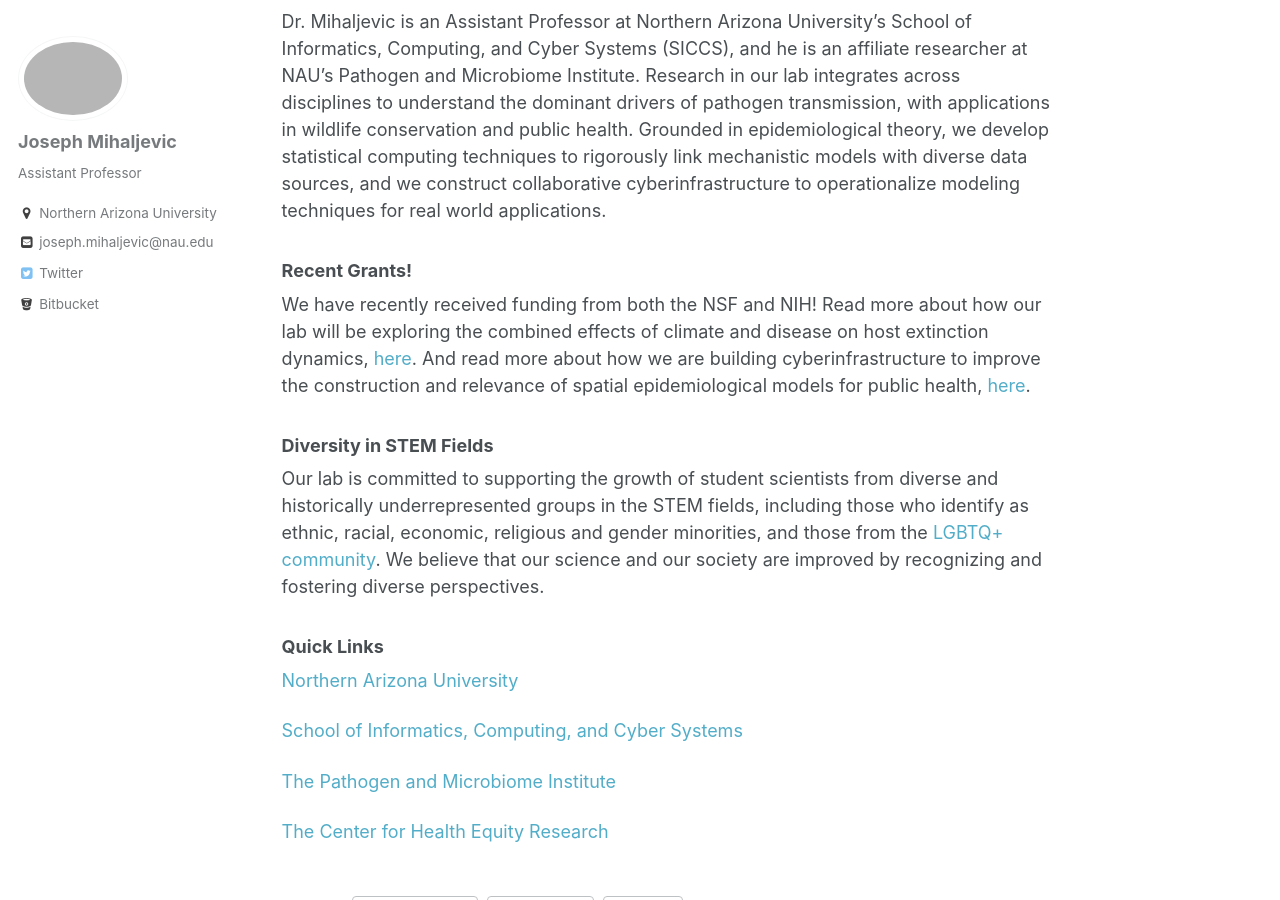
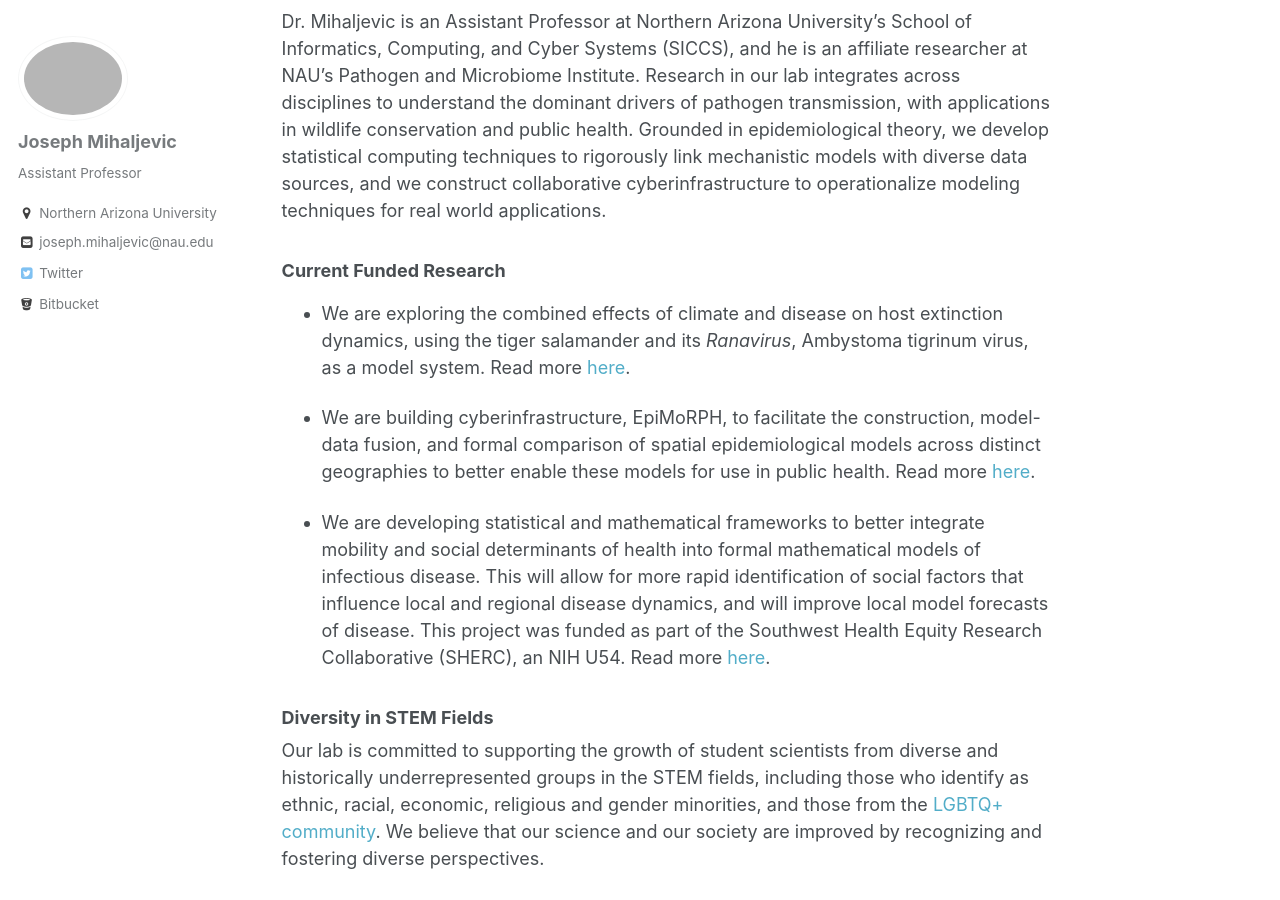
Before and after one commit to jrmihalj/jrmihalj.github.io, a Jekyll site: the page built from index.md, in a window 1280 px wide and 900 px high, scrolled down 603 px. Built offline with Jekyll 4.4.1, drawn with Linux system fonts in a browser that asks for light colours; our own code applies the rules of GitHub Pages for plain Markdown files.

Commit message:
restructure home page, funded grants

```diff
--- a/index.md
+++ b/index.md
@@ -14,11 +14,14 @@ tags:
 ### Research Overview
 Dr. Mihaljevic is an Assistant Professor at Northern Arizona University's School of Informatics, Computing, and Cyber Systems (SICCS), and he is an affiliate researcher at NAU's Pathogen and Microbiome Institute. Research in our lab integrates across disciplines to understand the dominant drivers of pathogen transmission, with applications in wildlife conservation and public health. Grounded in epidemiological theory, we develop statistical computing techniques to rigorously link mechanistic models with diverse data sources, and we construct collaborative cyberinfrastructure to operationalize modeling techniques for real world applications.
 
-### Recent Grants!
+### Current Funded Research
 
-We have recently received funding from both the NSF and NIH!
-Read more about how our lab will be exploring the combined effects of climate and disease on host extinction dynamics, [here](https://news.nau.edu/tiger-salamander-ranavirus/){:target="_blank"}.
-And read more about how we are building cyberinfrastructure to improve the construction and relevance of spatial epidemiological models for public health, [here](https://news.nau.edu/mihaljevic-epimorph-grant/){:target="_blank"}.
+-  We are exploring the combined effects of climate and disease on host extinction dynamics, using the tiger salamander and its *Ranavirus*, Ambystoma tigrinum virus, as a model system. Read more  [here](https://news.nau.edu/tiger-salamander-ranavirus/){:target="_blank"}.
+
+-  We are building cyberinfrastructure, EpiMoRPH, to facilitate the construction, model-data fusion, and formal comparison of spatial epidemiological models across distinct geographies to better enable these models for use in public health. Read more [here](https://news.nau.edu/mihaljevic-epimorph-grant/){:target="_blank"}.
+
+-  We are developing statistical and mathematical frameworks to better integrate mobility and social determinants of health into formal mathematical models of infectious disease. This will allow for more rapid identification of social factors that influence local and regional disease dynamics, and will improve local model forecasts of disease. This project was funded as part of the Southwest Health Equity Research Collaborative (SHERC), an NIH U54. Read more [here](https://nau.edu/sherc/sherc-renewal-projects/){:target="_blank"}.
+
 
 ### Diversity in STEM Fields
 Our lab is committed to supporting the growth of student scientists from diverse and historically underrepresented groups in the STEM fields, including those who identify as ethnic, racial, economic, religious and gender minorities, and those from the [LGBTQ+ community](https://www.500queerscientists.com/){:target="_blank"}. We believe that our science and our society are improved by recognizing and fostering diverse perspectives.
```
